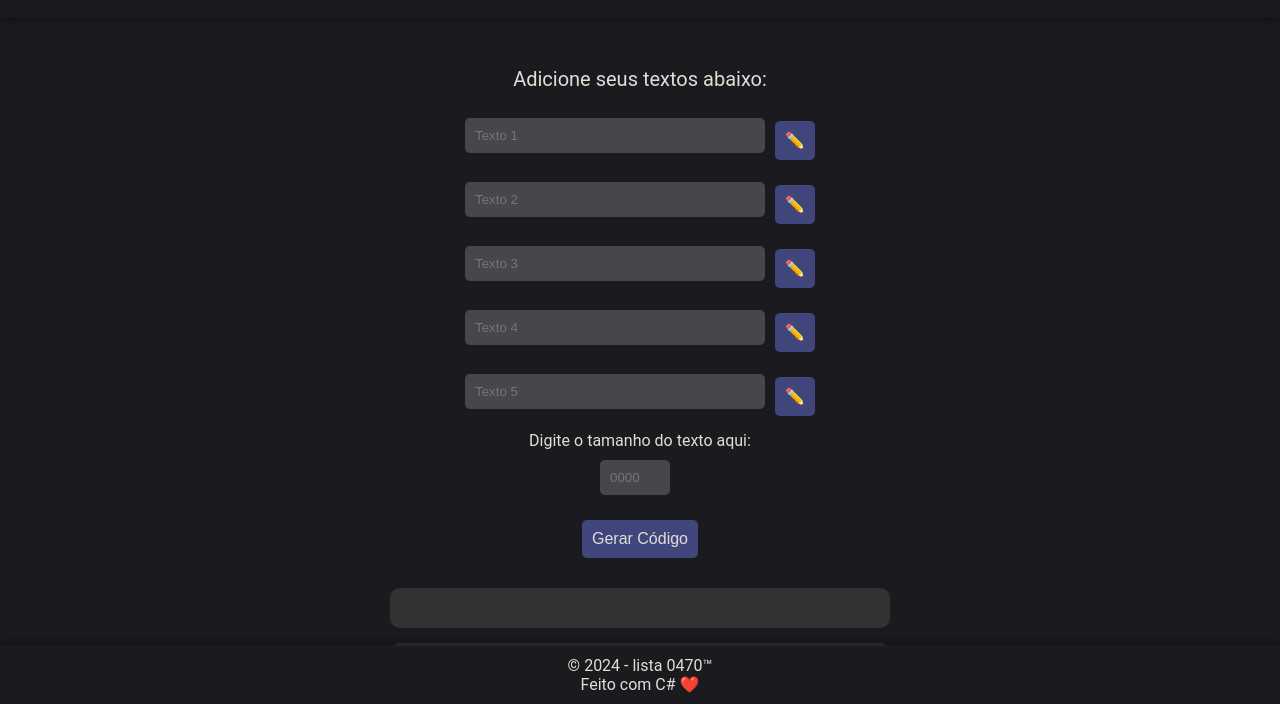
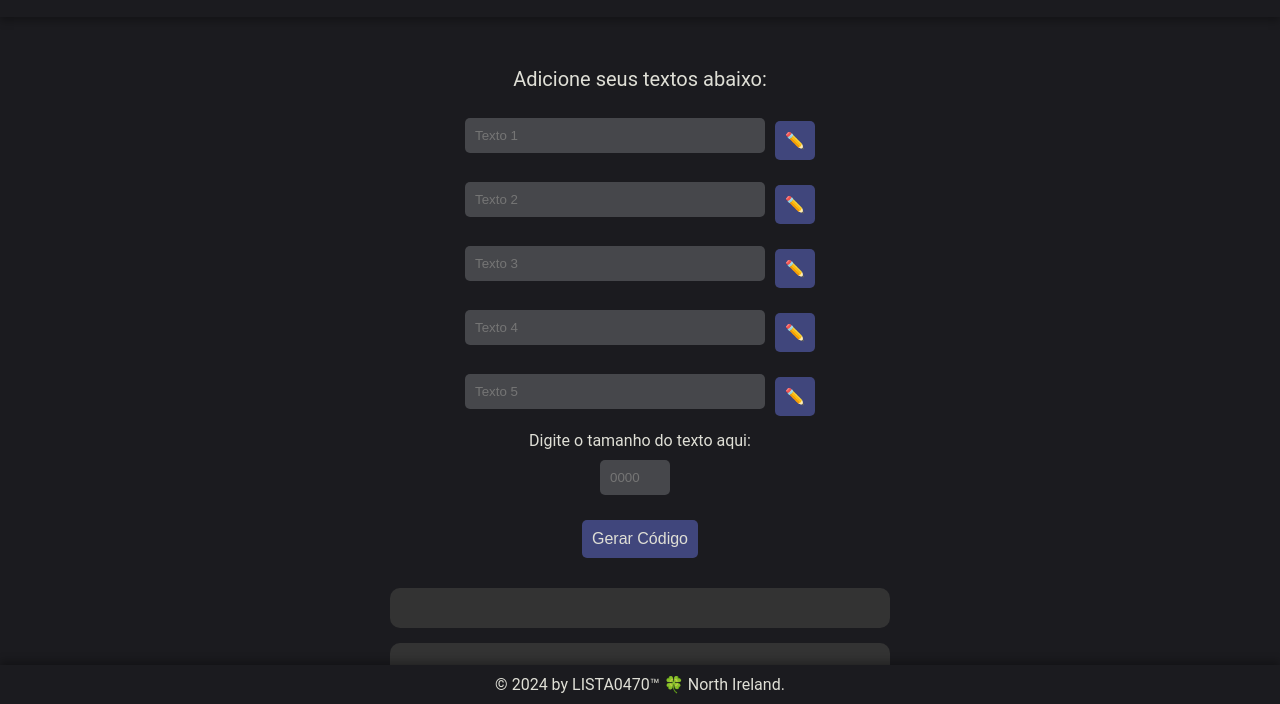
Before and after one commit to MaaxTEAMPRO/MixCode, a plain HTML site: page index.html in a window 1280 px wide. Shown: the part 96-800 px from the top of the page. Drawn offline with Linux system fonts and the light colour scheme.

Commit message:
Update index.html

```diff
--- a/index.html
+++ b/index.html
@@ -58,8 +58,7 @@
     </main>
 
     <footer>
-        <p>&copy; 2024 - lista 0470™</p>
-        <p>Feito com C# ❤️</p>
+        <p>&copy; 2024 by LISTA0470™ 🍀 North Ireland.</p>
     </footer>
 
     <div class="overlay" id="overlay"></div>
```
